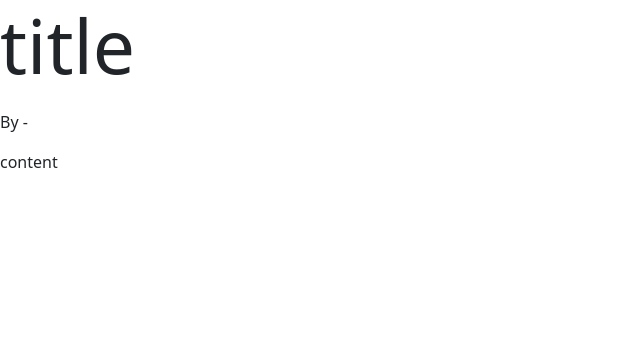
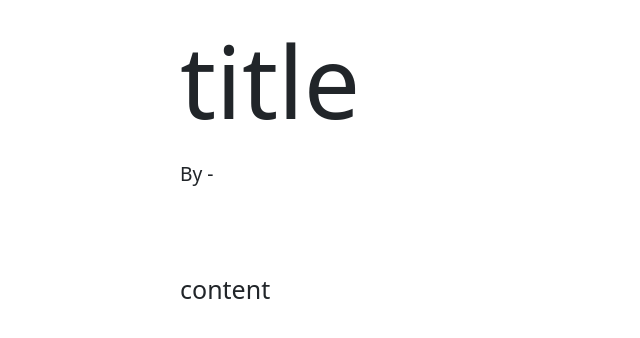
Before and after one commit to lorenzjdr/website, a React (Vite) app: page /website/blog/1 in a window 1280 px wide. Shown: the top 338 px of the page, without its empty margins (0-640 px from the left). Built offline with nearby package versions, Linux system fonts and the light colour scheme.

Commit message:
added some sytling

```diff
--- /dev/null
+++ b/src/Pages/Blog/Blog.css
@@ -0,0 +1,27 @@
+.blog-post {
+  max-width: 960px;
+  margin: 0 auto;
+  padding: 20px;
+}
+
+.blog-title
+{
+   h1
+   {
+      font-size: 100px;
+   }
+   p
+   {
+      font-size: larger;
+      margin-bottom: 75px;
+   }
+}
+
+.blog-content
+{
+   p
+   {
+      font-size: 25px;
+      line-height: 2.0;
+   }
+}
--- a/src/Pages/Blog/Blog.tsx
+++ b/src/Pages/Blog/Blog.tsx
@@ -1,4 +1,5 @@
 import { useParams } from 'react-router-dom';
+import './Blog.css'
 
 const Blog = () =>
 {
```
Lines whose indentation alone changed are shown as unchanged.
